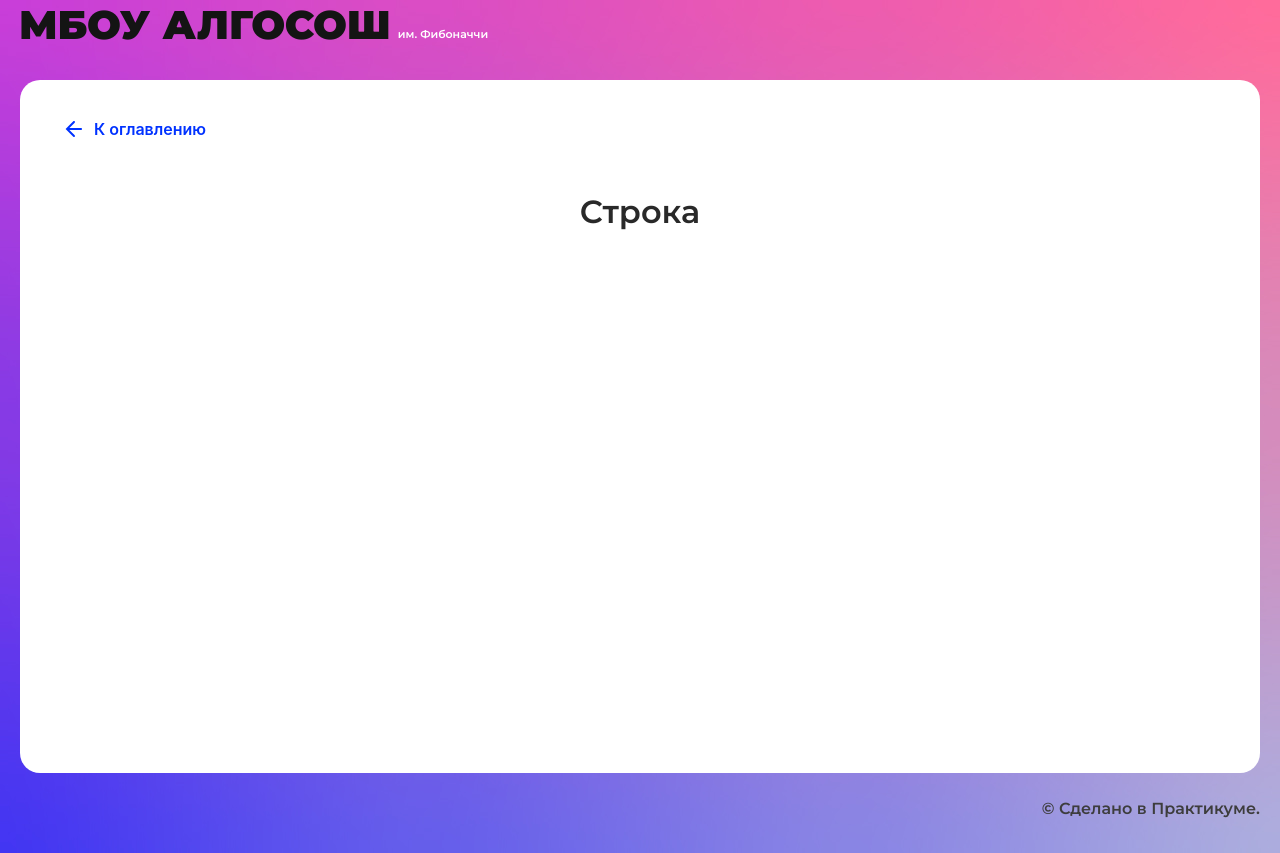
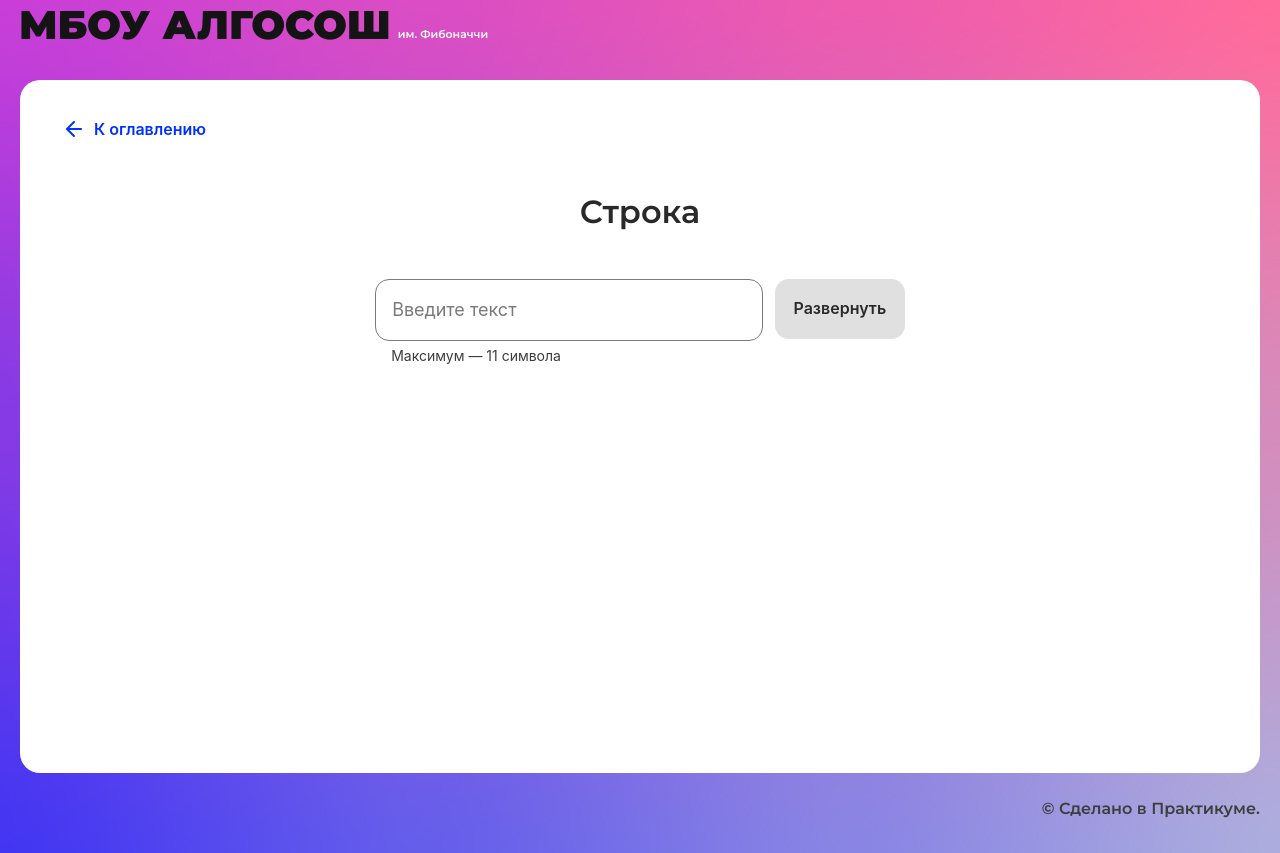
Before and after one commit to happy-land/algo, a React (Create React App) app: page /recursion in a window 1280 px wide. Built offline with nearby package versions, Linux system fonts and the light colour scheme.

Commit message:
Строка - сделано

```diff
--- /dev/null
+++ b/src/components/string/string.module.css
@@ -0,0 +1,22 @@
+.container {
+  display: flex;
+  flex-direction: column;
+  align-items: center;
+}
+
+.form {
+  display: flex;
+  max-width: 567px;
+}
+
+.input {
+  margin-right: 12px;
+  min-width: 377px;
+}
+
+
+.circles {
+  margin: 120px auto 0;
+  display: flex;
+  gap: 16px;
+}
--- a/src/components/string/string.tsx
+++ b/src/components/string/string.tsx
@@ -1,10 +1,98 @@
-import React from "react";
+import React, { FormEvent, useEffect, useState } from "react";
+import { Button } from "../ui/button/button";
+import { Input } from "../ui/input/input";
+import { Circle } from "../ui/circle/circle";
 import { SolutionLayout } from "../ui/solution-layout/solution-layout";
 
+import styles from "./string.module.css";
+import { ElementStates } from "../../types/element-states";
+import { TCircle } from "../../types/types";
+import { getCircles, changeCircleState, swap } from "./utils";
+
 export const StringComponent: React.FC = () => {
+  const [word, setWord] = useState<string>("");
+  const [circles, setCircles] = useState<TCircle[]>([]);
+
+  const [isFirstStep, setIsFirstStep] = useState<boolean>(false);
+  const [isSorting, setIsSorting] = useState<boolean>(false);
+
+  const [start, setStart] = useState<number>(0);
+  const [end, setEnd] = useState<number>(10);
+
+  useEffect(() => {
+    if (circles.length > 0) {
+      if (!isFirstStep) {
+        if (circles.length === 1) {
+          setCircles(changeCircleState(circles, start, end, ElementStates.Modified));
+          setIsSorting(false);
+        } else {
+          setCircles(changeCircleState(circles, start, end, ElementStates.Changing));
+        }
+        setIsFirstStep(true); // нужно для ре-рендера useEffect
+      }
+
+      const interval = setInterval(() => {
+        if (isSorting && start <= end) {
+          if (start + 1 <= end - 1) {
+            setCircles(
+              changeCircleState(circles, start + 1, end - 1, ElementStates.Changing)
+            );
+          }
+          setCircles(changeCircleState(circles, start, end, ElementStates.Modified));
+          setCircles(swap(circles, start, end));
+          setStart((start) => start + 1);
+          setEnd((end) => end - 1);
+        }
+        if (!(start <= end)) setIsSorting(false);
+      }, 1000);
+      return () => {
+        clearInterval(interval);
+      };
+    }
+  }, [circles, isSorting, isFirstStep, start, end]);
+
+  const handleSubmit = (event: FormEvent<HTMLFormElement>) => {
+    event.preventDefault();
+    // показать изначальные буквы в кружках
+    setCircles(getCircles(word));
+    setStart(0);
+    setEnd(word.length - 1);
+    setIsSorting(true);
+    setIsFirstStep(false);
+  };
+
+  const checkButtonDisabled = (): boolean => {
+    return word.length === 0 ? true : false;
+  };
+
+  const checkInputDisabled = (): boolean => {
+    return isSorting ? true : false;
+  };
+
   return (
     <SolutionLayout title="Строка">
-
+      <div className={styles.container}>
+        <form className={styles.form} onSubmit={handleSubmit}>
+          <Input
+            maxLength={11}
+            onChange={(event) => setWord((event.target as HTMLButtonElement).value)}
+            extraClass={styles.input}
+            isLimitText={true}
+            disabled={checkInputDisabled()}
+          />
+          <Button
+            type="submit"
+            text="Развернуть"
+            isLoader={isSorting}
+            disabled={checkButtonDisabled()}
+          />
+        </form>
+        <div className={styles.circles}>
+          {circles.map((circle, index) => (
+            <Circle key={index} letter={circle.letter} state={circle.state} />
+          ))}
+        </div>
+      </div>
     </SolutionLayout>
   );
 };
--- /dev/null
+++ b/src/components/string/utils.ts
@@ -0,0 +1,36 @@
+import { ElementStates } from "../../types/element-states";
+import { TCircle } from "../../types/types";
+
+export const getCircles = (word: string): TCircle[] => {
+  const newCircles = [...word].reduce((acc: TCircle[], current: string) => {
+    let newObj: TCircle = {
+      letter: current,
+      state: ElementStates.Default,
+    };
+    acc.push(newObj);
+    return acc;
+  }, []);
+  return newCircles;
+};
+
+export const swap = (
+  arr: TCircle[],
+  firstIndex: number,
+  secondIndex: number
+): TCircle[] => {
+  const temp = arr[firstIndex];
+  arr[firstIndex] = arr[secondIndex];
+  arr[secondIndex] = temp;
+  return arr;
+};
+
+export const changeCircleState = (
+  arr: TCircle[],
+  firstIndex: number,
+  secondIndex: number,
+  state: ElementStates
+): TCircle[] => {
+  arr[firstIndex].state = state;
+  arr[secondIndex].state = state;
+  return arr;
+};
--- /dev/null
+++ b/src/types/types.ts
@@ -0,0 +1,6 @@
+import { ElementStates } from "./element-states";
+
+export type TCircle = {
+  letter: string;
+  state: ElementStates;
+}
--- a/tsconfig.json
+++ b/tsconfig.json
@@ -1,6 +1,6 @@
 {
   "compilerOptions": {
-    "target": "es5",
+    "target": "es2015",
     "lib": ["dom", "dom.iterable", "esnext"],
     "allowJs": true,
     "skipLibCheck": true,
```
Also changed, not shown: 2 other files (tests, documents, lock files or other folders).
